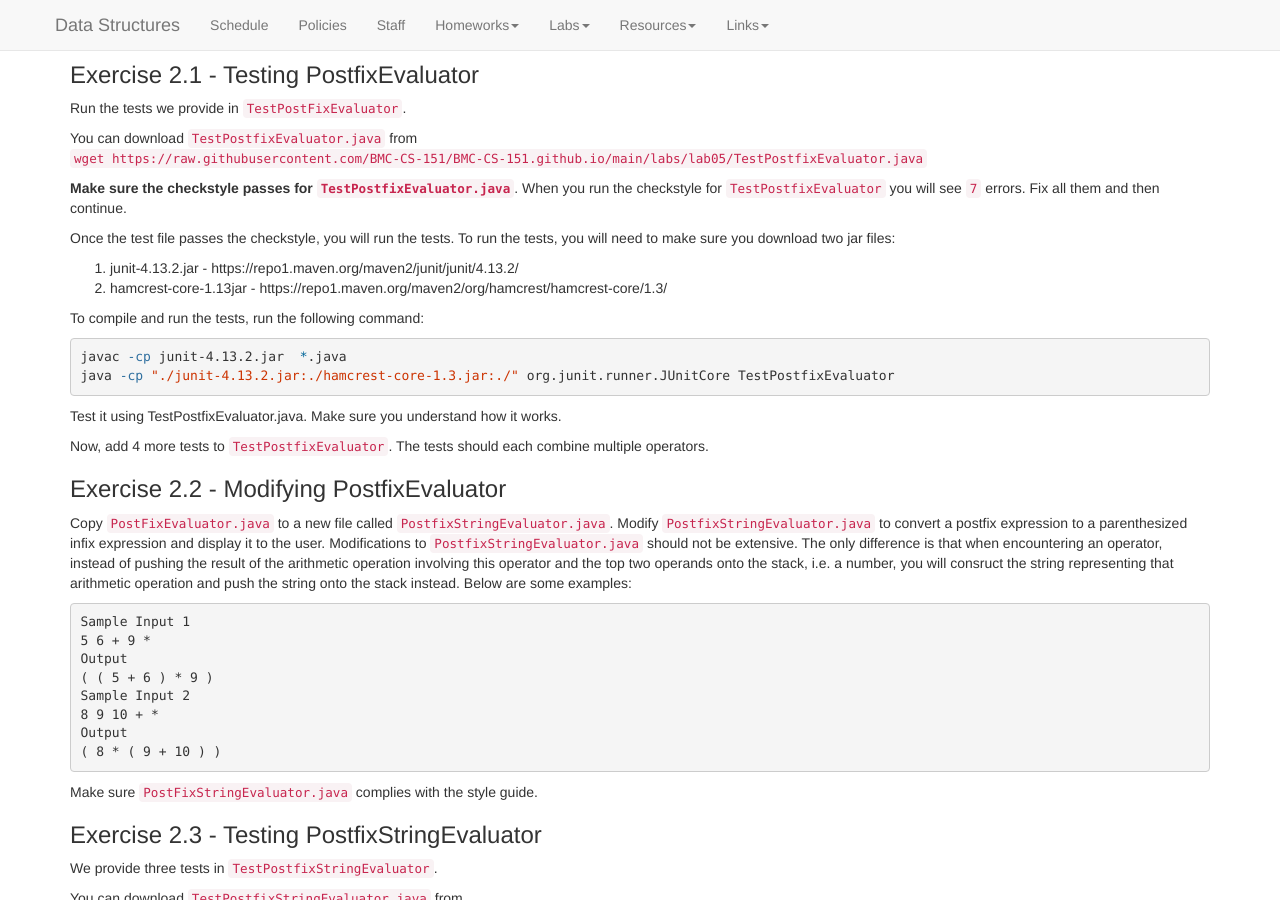
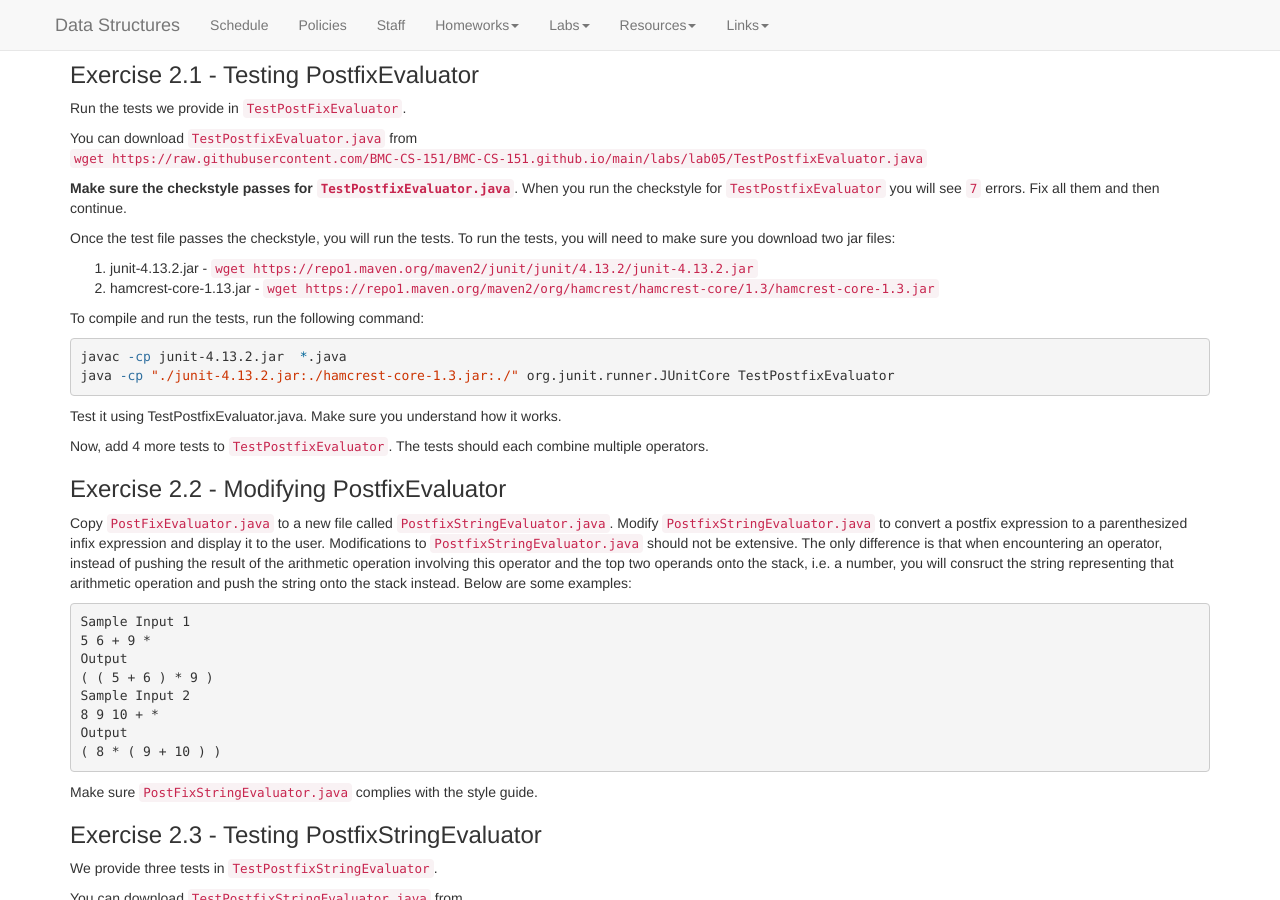
Before and after one commit to kalte0/BMC-CS-151.github.io, a Jekyll site: the page built from labs/Lab05.md, in a window 1280 px wide and 900 px high, scrolled down 699 px. Built offline with Jekyll 4.4.1, drawn with Linux system fonts in a browser that asks for light colours; nearby versions of some CDN libraries.

Commit message:
Update Lab05.md

```diff
--- a/labs/Lab05.md
+++ b/labs/Lab05.md
@@ -97,8 +97,8 @@ and then continue.
 
 Once the test file passes the checkstyle, you will run the tests. To run the tests,
 you will need to make sure you download two jar files:
-1. junit-4.13.2.jar - https://repo1.maven.org/maven2/junit/junit/4.13.2/
-1. hamcrest-core-1.13jar - https://repo1.maven.org/maven2/org/hamcrest/hamcrest-core/1.3/
+1. junit-4.13.2.jar - `wget https://repo1.maven.org/maven2/junit/junit/4.13.2/junit-4.13.2.jar`
+1. hamcrest-core-1.13.jar - `wget https://repo1.maven.org/maven2/org/hamcrest/hamcrest-core/1.3/hamcrest-core-1.3.jar`
 
 To compile and run the tests, run the following command:
 
```
